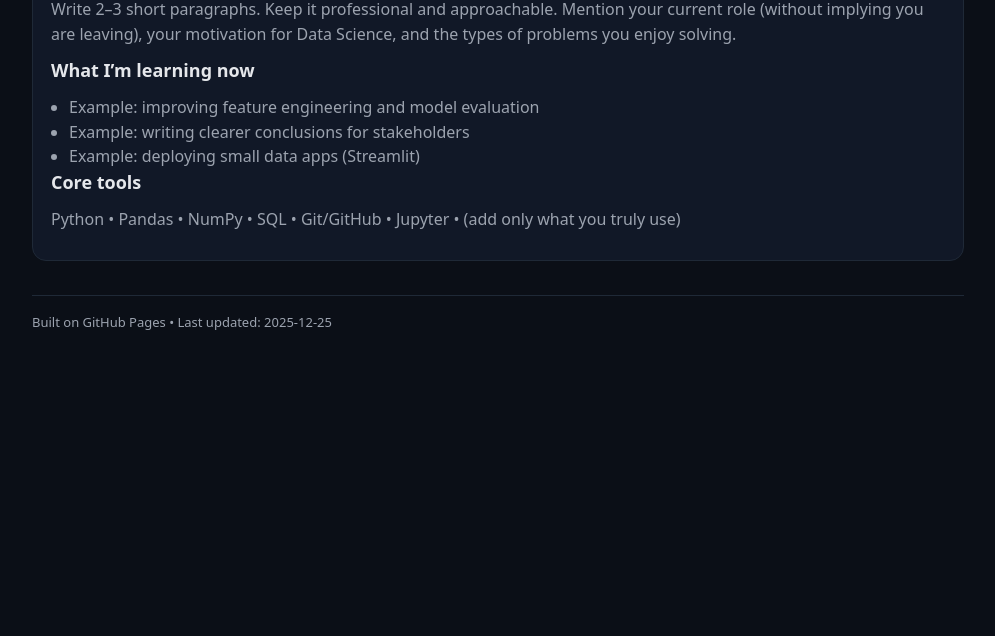
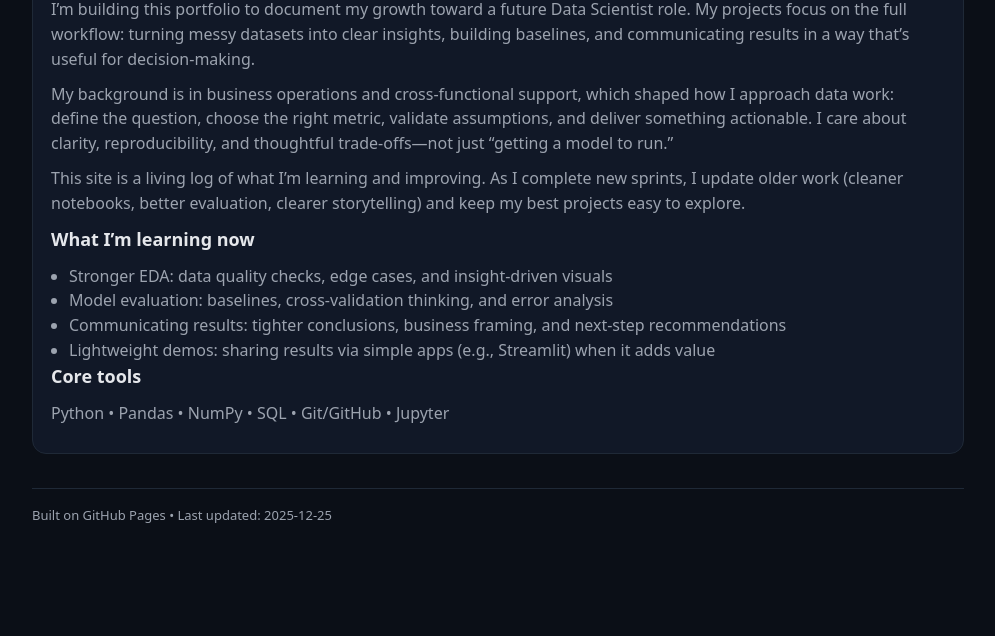
Before and after one commit to Raul-Dom/Raul-Dom.github.io, a plain HTML site: page about.html in a window 1280 px wide. Shown: the part 164-800 px from the top of the page, without its empty margins (142-1137 px from the left). Drawn offline with Linux system fonts and the light colour scheme.

Commit message:
Remake of About page
Updated personal information and content in the About page to reflect current role and learning focus.

```diff
--- a/about.html
+++ b/about.html
@@ -3,13 +3,13 @@
 <head>
   <meta charset="utf-8" />
   <meta name="viewport" content="width=device-width,initial-scale=1" />
-  <title>About | Your Name</title>
+  <title>About | Raúl Domínguez</title>
   <link rel="stylesheet" href="assets/style.css" />
 </head>
 <body>
   <div class="container">
     <div class="nav">
-      <div class="brand"><a class="brand" href="index.html">Your Name</a></div>
+      <div class="brand"><a class="brand" href="index.html">Raúl Domínguez — Data Science Portfolio</a></div>
       <div class="links">
         <a href="projects/index.html">Projects</a>
         <a href="about.html">About</a>
@@ -19,27 +19,41 @@
 
     <div class="card">
       <h1 class="h1">About</h1>
+
       <p class="p">
-    Write 2–3 short paragraphs. Keep it professional and approachable.
-    Mention your current role (without implying you are leaving), your motivation for Data Science,
-    and the types of problems you enjoy solving.
+        I’m building this portfolio to document my growth toward a future Data Scientist role. My projects focus on
+        the full workflow: turning messy datasets into clear insights, building baselines, and communicating results
+        in a way that’s useful for decision-making.
+      </p>
+
+      <p class="p">
+        My background is in business operations and cross-functional support, which shaped how I approach data work:
+        define the question, choose the right metric, validate assumptions, and deliver something actionable. I care
+        about clarity, reproducibility, and thoughtful trade-offs—not just “getting a model to run.”
+      </p>
+
+      <p class="p">
+        This site is a living log of what I’m learning and improving. As I complete new sprints, I update older work
+        (cleaner notebooks, better evaluation, clearer storytelling) and keep my best projects easy to explore.
       </p>
 
       <h2 class="h2">What I’m learning now</h2>
       <ul class="list">
-    <li>Example: improving feature engineering and model evaluation</li>
-    <li>Example: writing clearer conclusions for stakeholders</li>
-    <li>Example: deploying small data apps (Streamlit)</li>
+        <li>Stronger EDA: data quality checks, edge cases, and insight-driven visuals</li>
+        <li>Model evaluation: baselines, cross-validation thinking, and error analysis</li>
+        <li>Communicating results: tighter conclusions, business framing, and next-step recommendations</li>
+        <li>Lightweight demos: sharing results via simple apps (e.g., Streamlit) when it adds value</li>
       </ul>
 
       <h2 class="h2">Core tools</h2>
-  <p class="p">Python • Pandas • NumPy • SQL • Git/GitHub • Jupyter • (add only what you truly use)</p>
+      <p class="p">Python • Pandas • NumPy • SQL • Git/GitHub • Jupyter</p>
     </div>
 
     <div class="footer">
       Built on GitHub Pages • Last updated: <span id="lu"></span>
     </div>
   </div>
+
 <script>
   document.getElementById("lu").textContent = new Date().toISOString().slice(0,10);
 </script>
```
Lines whose indentation alone changed are shown as unchanged.
